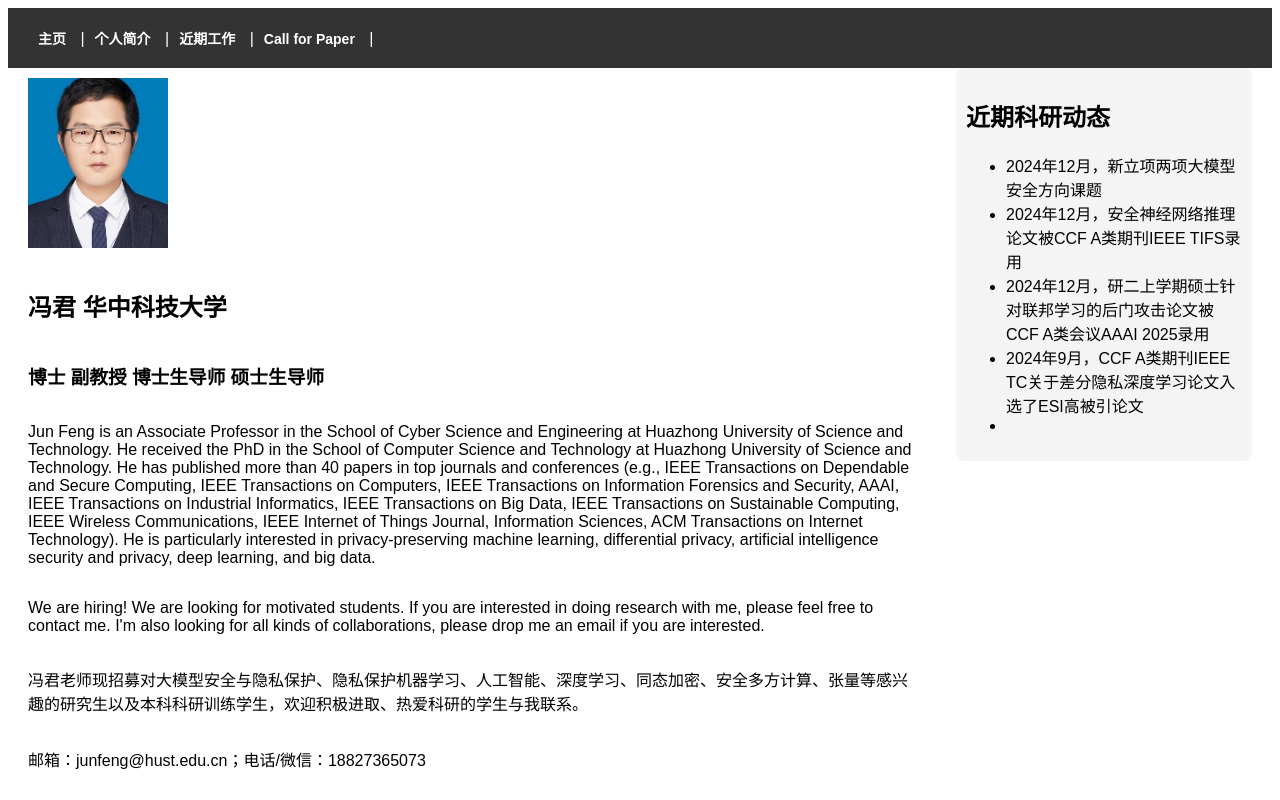
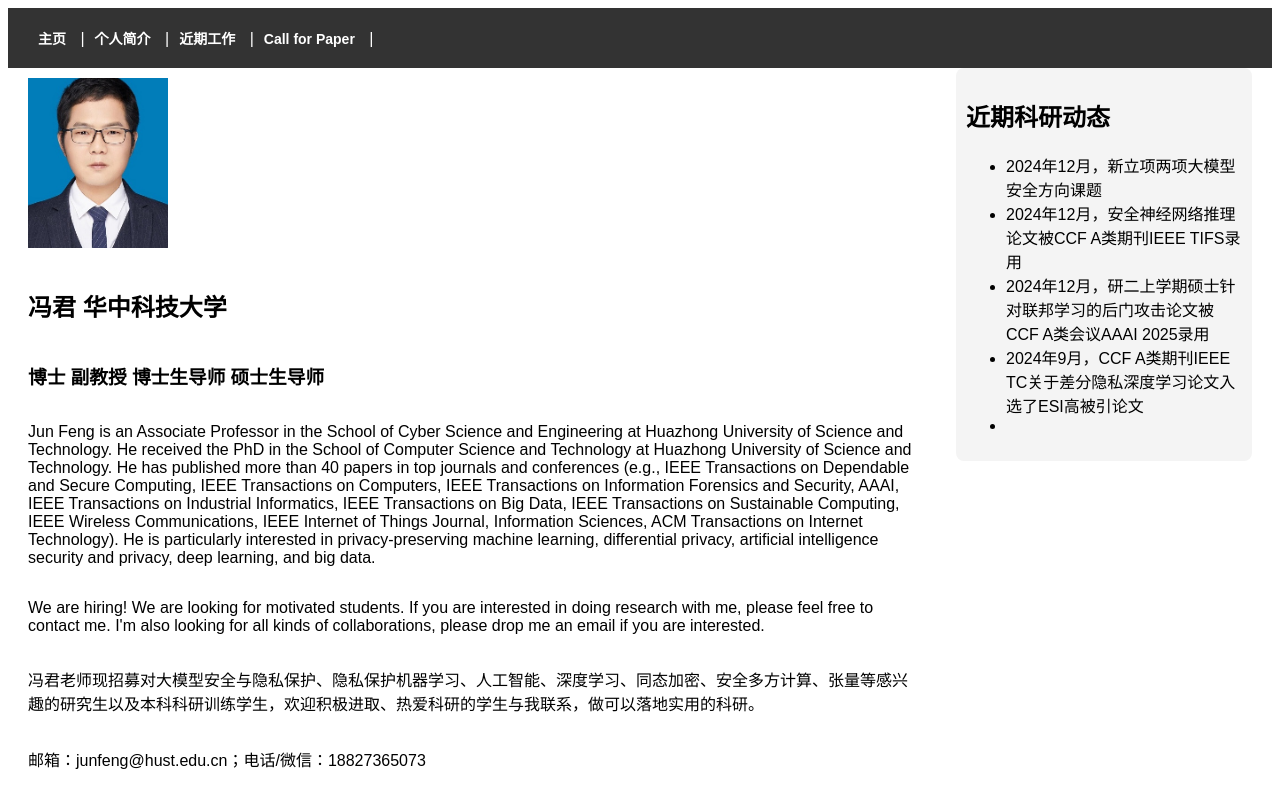
Before and after one commit to junfeng989/junfeng989.github.io, a Gatsby site: page / in a window 1280 px wide. Shown: the top 800 px of the page. Built offline with nearby package versions, Linux system fonts and the light colour scheme; Gatsby itself is replaced by a stand-in of ours.

Commit message:
Update index.js

```diff
--- a/src/pages/index.js
+++ b/src/pages/index.js
@@ -30,7 +30,7 @@ const IndexPage = () => (
             <p>We are hiring! We are looking for motivated students. If you are interested in doing research with me, please feel free to contact me.
               I'm also looking for all kinds of collaborations, please drop me an email if you are interested.</p>
 
-            <p>冯君老师现招募对大模型安全与隐私保护、隐私保护机器学习、人工智能、深度学习、同态加密、安全多方计算、张量等感兴趣的研究生以及本科科研训练学生，欢迎积极进取、热爱科研的学生与我联系。</p>
+            <p>冯君老师现招募对大模型安全与隐私保护、隐私保护机器学习、人工智能、深度学习、同态加密、安全多方计算、张量等感兴趣的研究生以及本科科研训练学生，欢迎积极进取、热爱科研的学生与我联系，做可以落地实用的科研。</p>
 
             <p>邮箱：junfeng@hust.edu.cn；电话/微信：18827365073</p>
 
```
